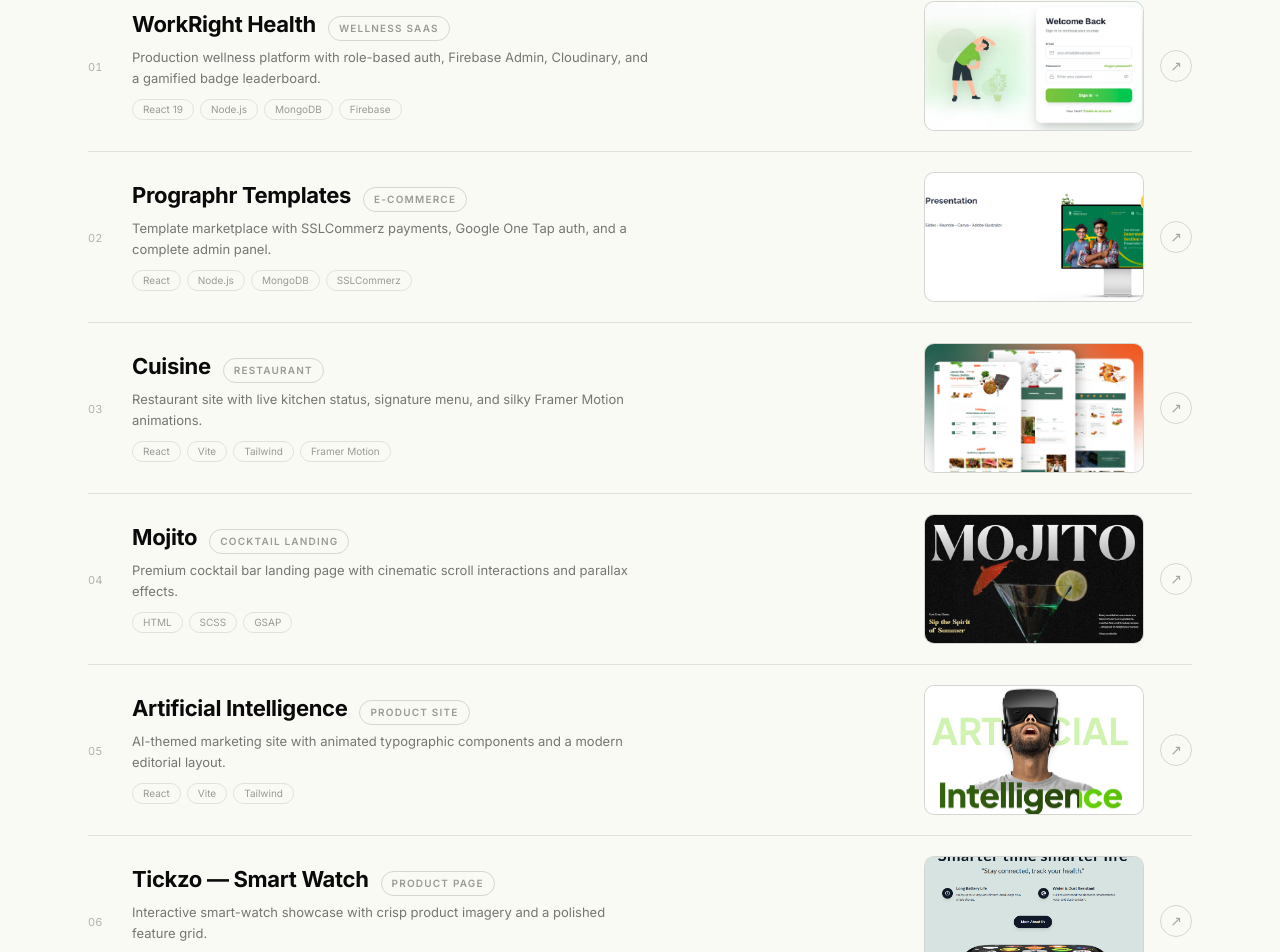
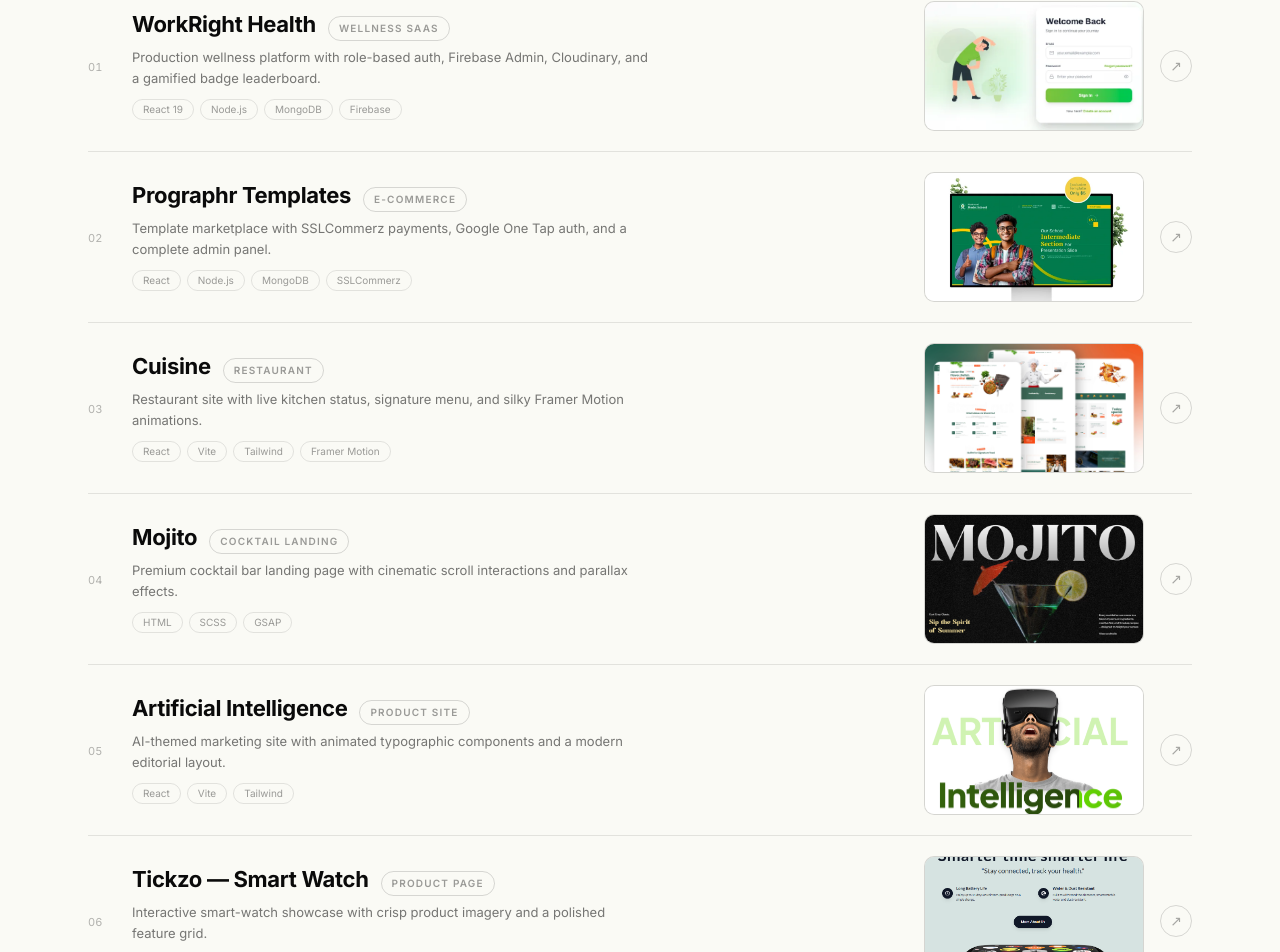
Before and after one commit to Neaz-mq/Neaz-Portfolio, a Next.js app: page / in a window 1280 px wide. Shown: the part 3235-4187 px from the top of the page. Built offline with nearby package versions, Linux system fonts and the light colour scheme.

Commit message:
work portfolio

```diff
--- a/components/Projects.tsx
+++ b/components/Projects.tsx
@@ -3,7 +3,7 @@ import Link from "next/link";
 
 const projects = [
   { title: "WorkRight Health", tag: "Wellness SaaS", index: "01", desc: "Production wellness platform with role-based auth, Firebase Admin, Cloudinary, and a gamified badge leaderboard.", stack: ["React 19", "Node.js", "MongoDB", "Firebase"], img: "/projects/workright.webp", href: "https://workrighthealth.com" },
-  { title: "Prographr Templates", tag: "E-commerce", index: "02", desc: "Template marketplace with SSLCommerz payments, Google One Tap auth, and a complete admin panel.", stack: ["React", "Node.js", "MongoDB", "SSLCommerz"], img: "/projects/prographr.png", href: "https://prographr-templates.netlify.app" },
+  { title: "Prographr Templates", tag: "E-commerce", index: "02", desc: "Template marketplace with SSLCommerz payments, Google One Tap auth, and a complete admin panel.", stack: ["React", "Node.js", "MongoDB", "SSLCommerz"], img: "/projects/Templates.webp", href: "https://prographr-templates.netlify.app" },
   { title: "Cuisine", tag: "Restaurant", index: "03", desc: "Restaurant site with live kitchen status, signature menu, and silky Framer Motion animations.", stack: ["React", "Vite", "Tailwind", "Framer Motion"], img: "/projects/cuisine.jpg", href: "https://cuisine-food-website.netlify.app" },
   { title: "Mojito", tag: "Cocktail Landing", index: "04", desc: "Premium cocktail bar landing page with cinematic scroll interactions and parallax effects.", stack: ["HTML", "SCSS", "GSAP"], img: "/projects/mojito.png", href: "https://mojito-refresh.netlify.app" },
   { title: "Artificial Intelligence", tag: "Product Site", index: "05", desc: "AI-themed marketing site with animated typographic components and a modern editorial layout.", stack: ["React", "Vite", "Tailwind"], img: "/projects/ai.png", href: "https://artificial-intelligences.netlify.app" },
```
Also changed, not shown: public/projects/Templates.webp (added), public/projects/prographr.png (deleted).
